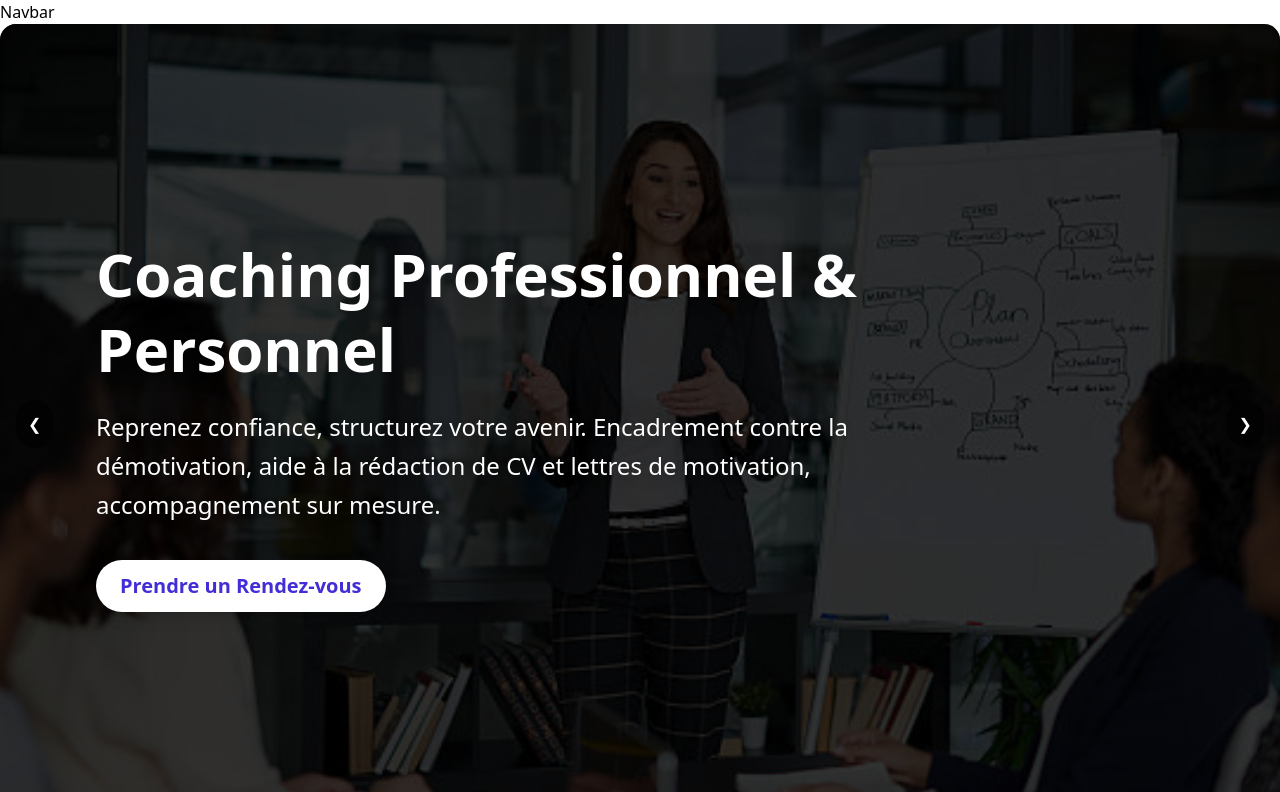
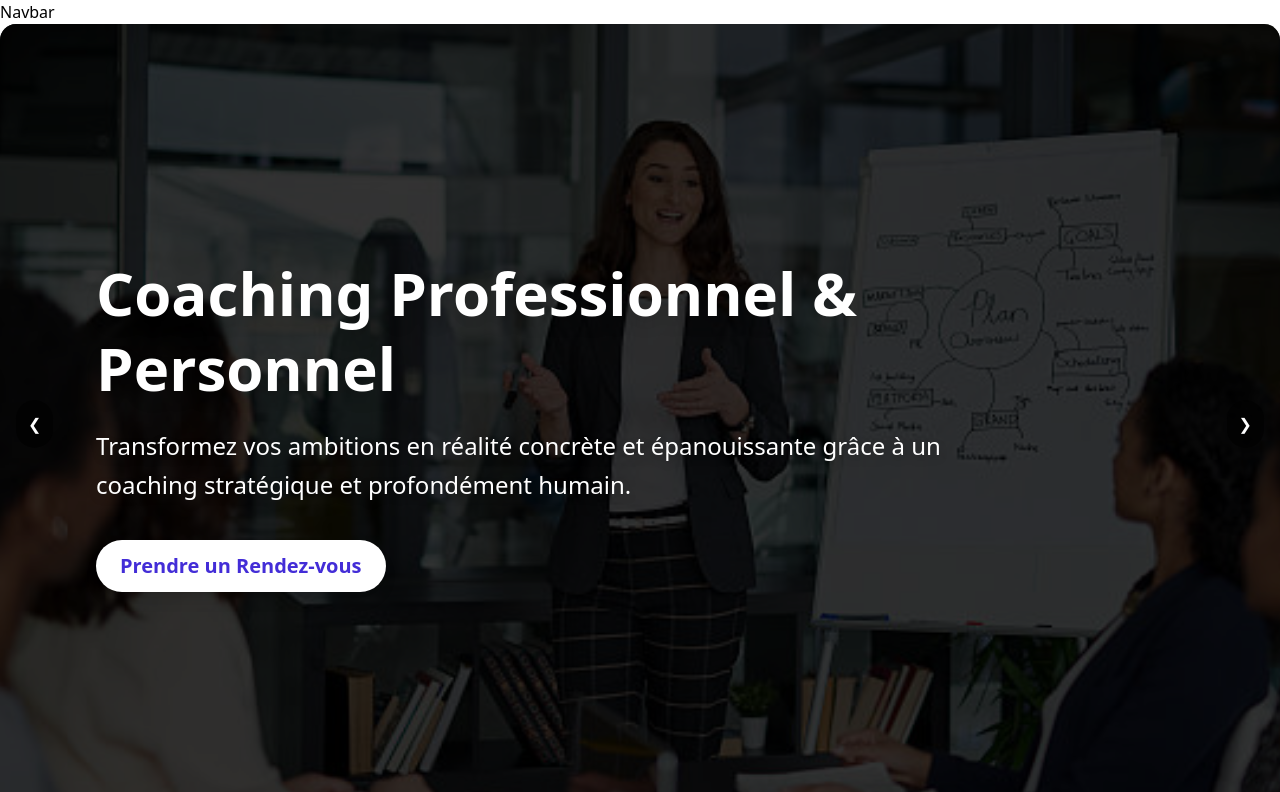
Before and after one commit to AmazzarK/blog-project-geeks, a React (Vite) app: page / in a window 1280 px wide. Shown: the top 792 px of the page. Built offline with nearby package versions, Linux system fonts and the light colour scheme.

Commit message:
modif in slogan hero

```diff
--- a/src/components/Hero/Hero.jsx
+++ b/src/components/Hero/Hero.jsx
@@ -22,7 +22,7 @@ function Hero() {
           </h1>
 
           <p className="text-base sm:text-lg md:text-xl lg:text-2xl text-white drop-shadow-lg leading-relaxed">
-            Reprenez confiance, structurez votre avenir. Encadrement contre la démotivation, aide à la rédaction de CV et lettres de motivation, accompagnement sur mesure.
+           Transformez vos ambitions en réalité concrète et épanouissante grâce à un coaching stratégique et profondément humain.
           </p>
 
           <button className="mt-4 px-6 py-3 bg-white text-indigo-700 font-semibold rounded-full shadow-lg hover:bg-indigo-100 transition-all duration-300 ease-in-out text-base sm:text-lg md:text-xl transform hover:scale-105 focus:outline-none focus:ring-4 focus:ring-white/50 active:scale-95">
```
